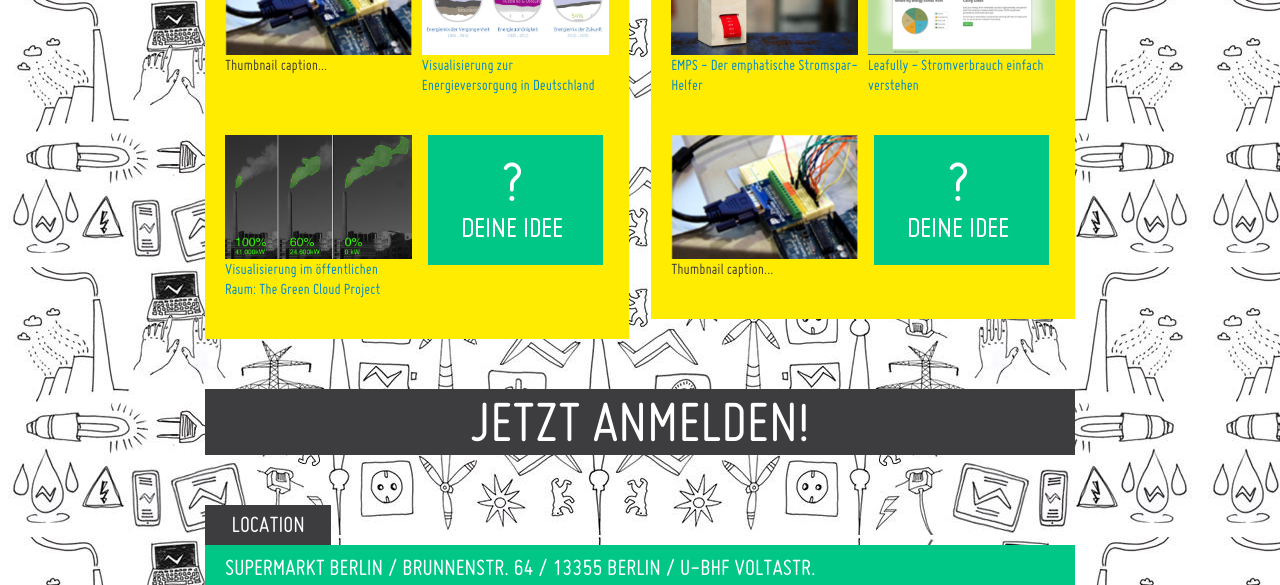
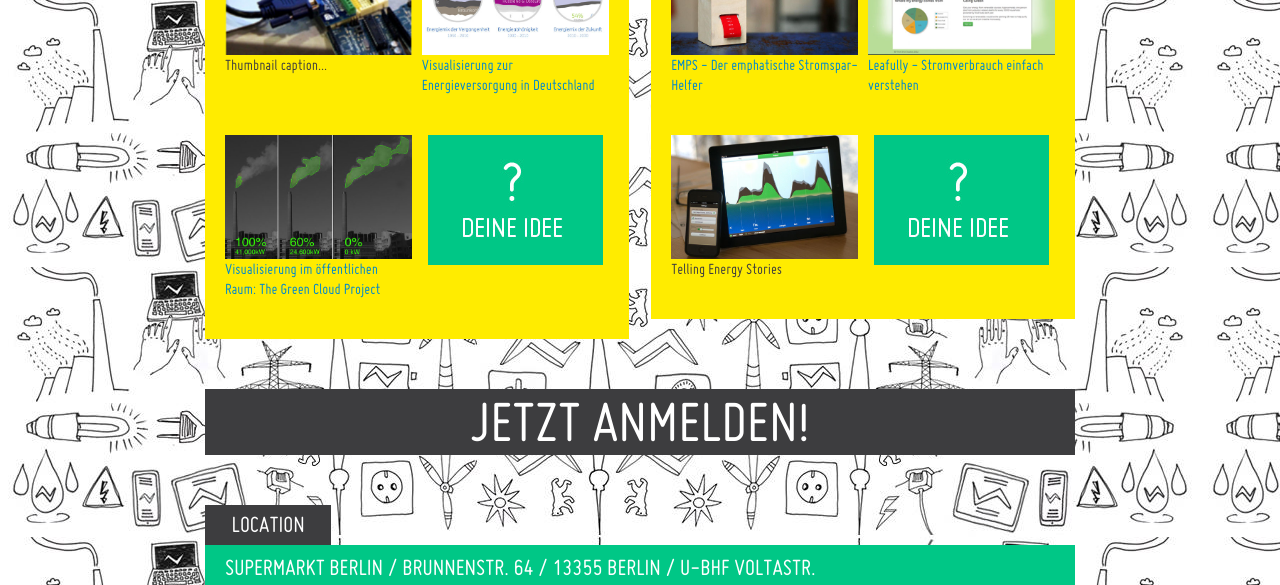
Before and after one commit to okfde/energyhack, a Jekyll site: the page built from index.html, in a window 1280 px wide and 900 px high, scrolled down 1353 px, cut to the strip 0-585 px from the top of the window. Built offline with Jekyll 4.4.1, drawn with Linux system fonts in a browser that asks for light colours; nearby versions of some CDN libraries.

Commit message:
new Beispiel wotz

```diff
--- a/_includes/challenges.html
+++ b/_includes/challenges.html
@@ -63,8 +63,8 @@
         <ul class="thumbnails">
             <li class="span6">
                 <div class="thumbnail">
-                    <img src="img/challenges/example.jpg" alt="">
-                    <p>Thumbnail caption...</p>
+                    <img src="img/challenges/wotz.jpg" alt="">
+                    <p>Telling Energy Stories</p>
                 </div>
             </li>
             <li class="span6">
```
Also changed, not shown: img/challenges/wotz.jpg (added).
